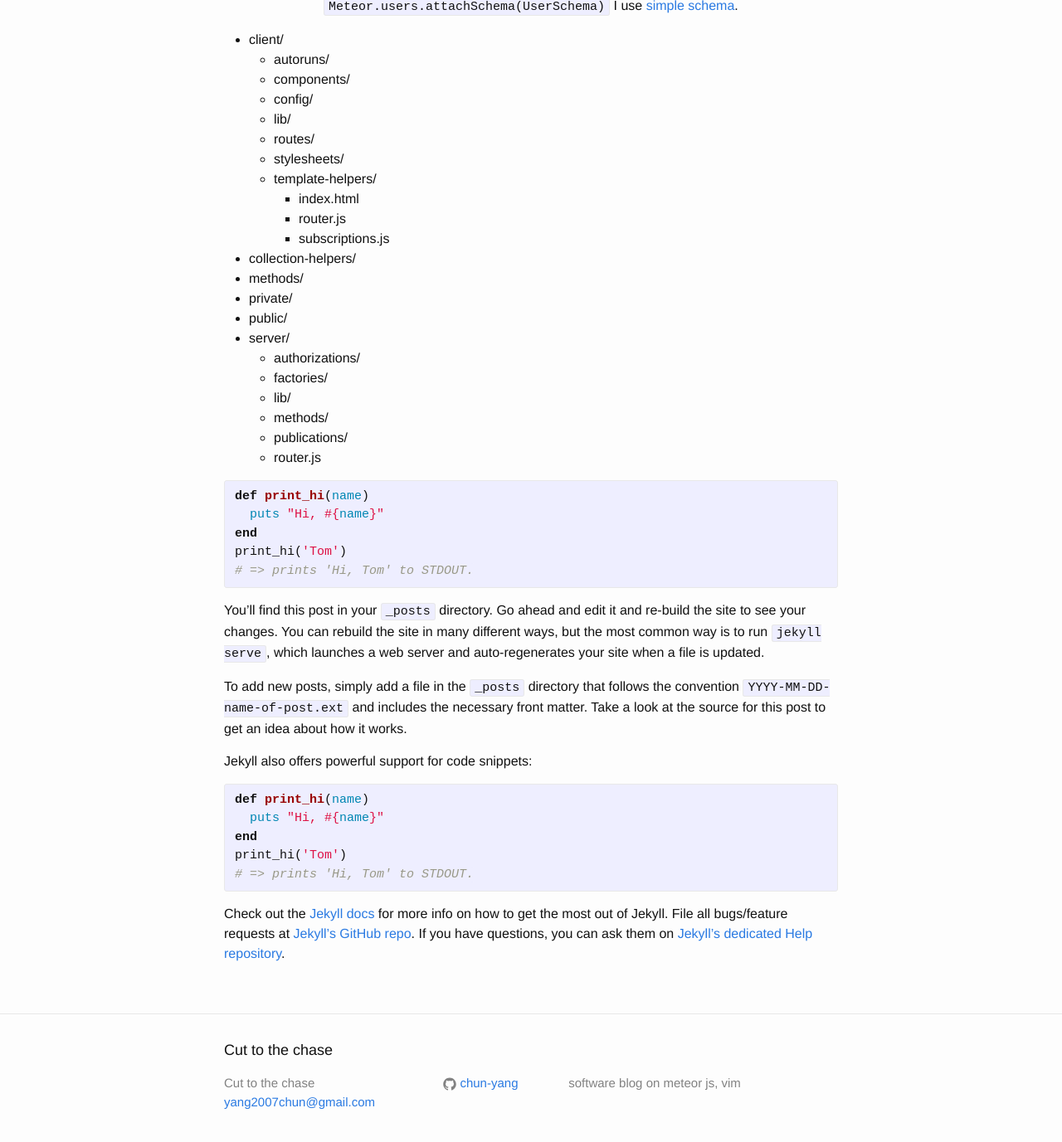
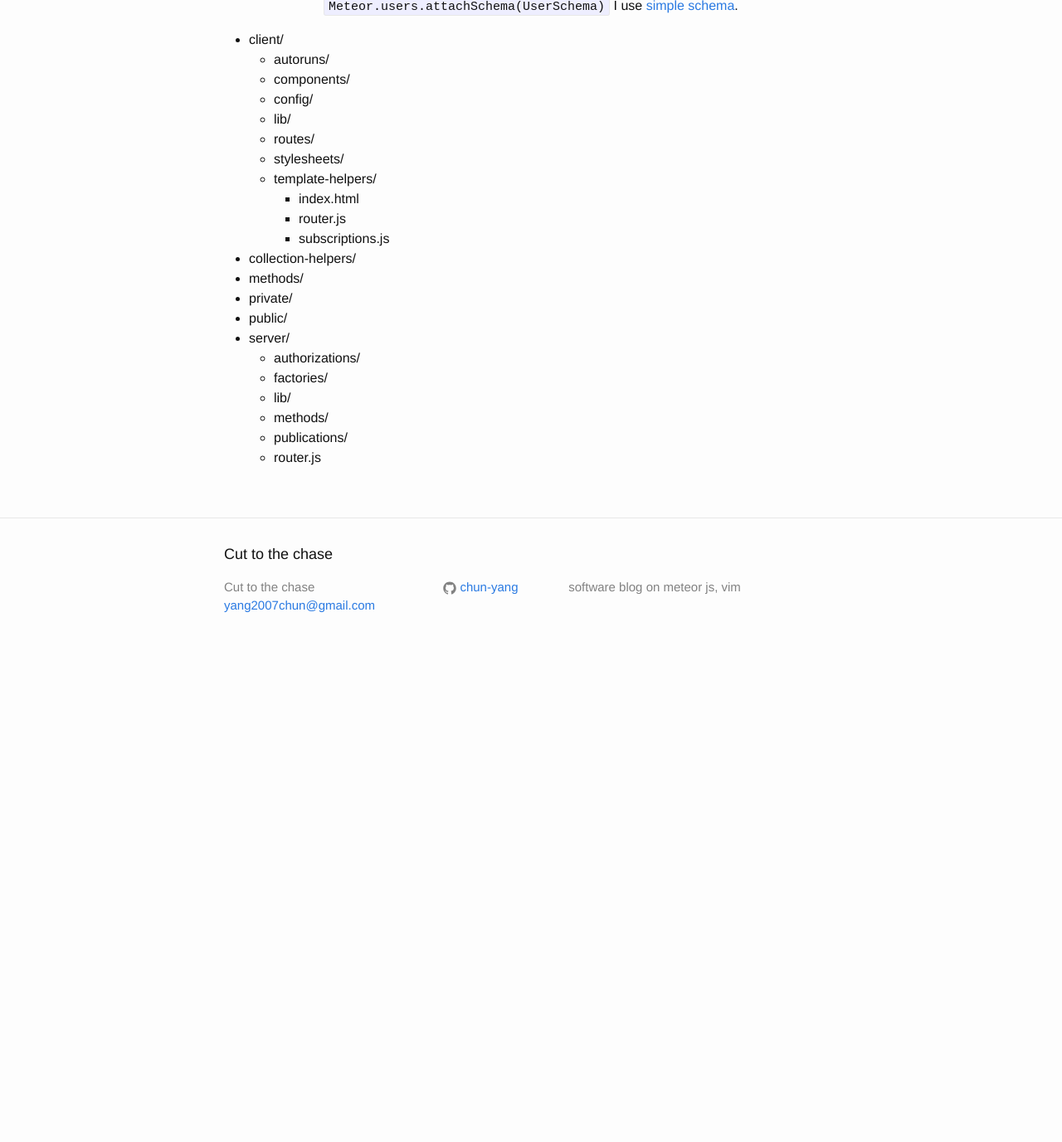
Before and after one commit to Chun-Yang/Chun-Yang.github.io, a Jekyll site: the page built from _posts/2015-08-08-how-to-structure-meteor-app.markdown, in a window 1280 px wide and 1400 px high, scrolled down 940 px. Shown: the top 1377 px of the window at 83% size. Built offline with Jekyll 4.4.1, drawn with Linux system fonts in a browser that asks for light colours; after the commit the page ends 1742 px from its top, so only the background shows below that.

Commit message:
remove default

```diff
--- a/_posts/2015-08-08-how-to-structure-meteor-app.markdown
+++ b/_posts/2015-08-08-how-to-structure-meteor-app.markdown
@@ -65,34 +65,5 @@
   - publications/
   - router.js
 
-
-{% highlight ruby %}
-def print_hi(name)
-  puts "Hi, #{name}"
-end
-print_hi('Tom')
-#=> prints 'Hi, Tom' to STDOUT.
-{% endhighlight %}
-
-You’ll find this post in your `_posts` directory. Go ahead and edit it and re-build the site to see your changes. You can rebuild the site in many different ways, but the most common way is to run `jekyll serve`, which launches a web server and auto-regenerates your site when a file is updated.
-
-To add new posts, simply add a file in the `_posts` directory that follows the convention `YYYY-MM-DD-name-of-post.ext` and includes the necessary front matter. Take a look at the source for this post to get an idea about how it works.
-
-Jekyll also offers powerful support for code snippets:
-
-{% highlight ruby %}
-def print_hi(name)
-  puts "Hi, #{name}"
-end
-print_hi('Tom')
-#=> prints 'Hi, Tom' to STDOUT.
-{% endhighlight %}
-
-Check out the [Jekyll docs][jekyll] for more info on how to get the most out of Jekyll. File all bugs/feature requests at [Jekyll’s GitHub repo][jekyll-gh]. If you have questions, you can ask them on [Jekyll’s dedicated Help repository][jekyll-help].
-
-[jekyll]:      http://jekyllrb.com
-[jekyll-gh]:   https://github.com/jekyll/jekyll
-[jekyll-help]: https://github.com/jekyll/jekyll-help
-
 [doc]: [http://docs.meteor.com/#/full/structuringyourapp]
 [simple-schema]: https://github.com/aldeed/meteor-simple-schema
```
